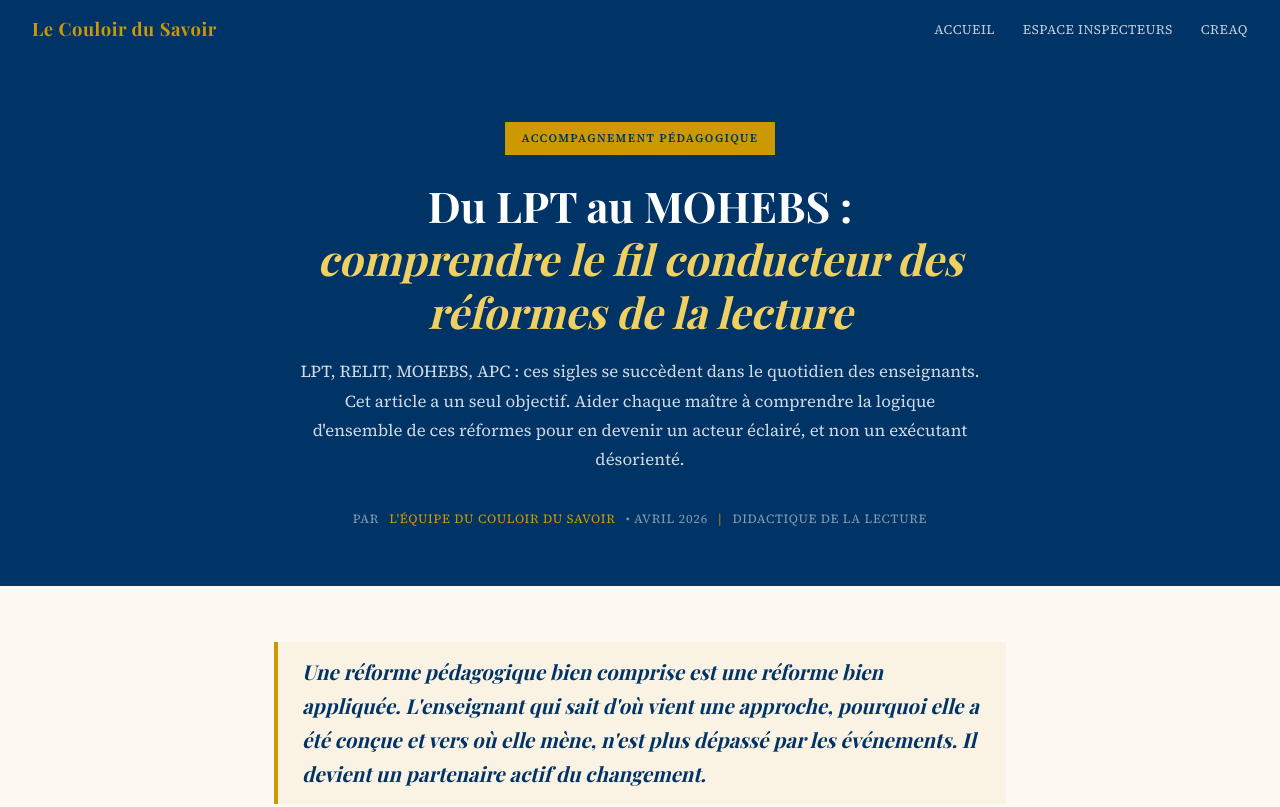
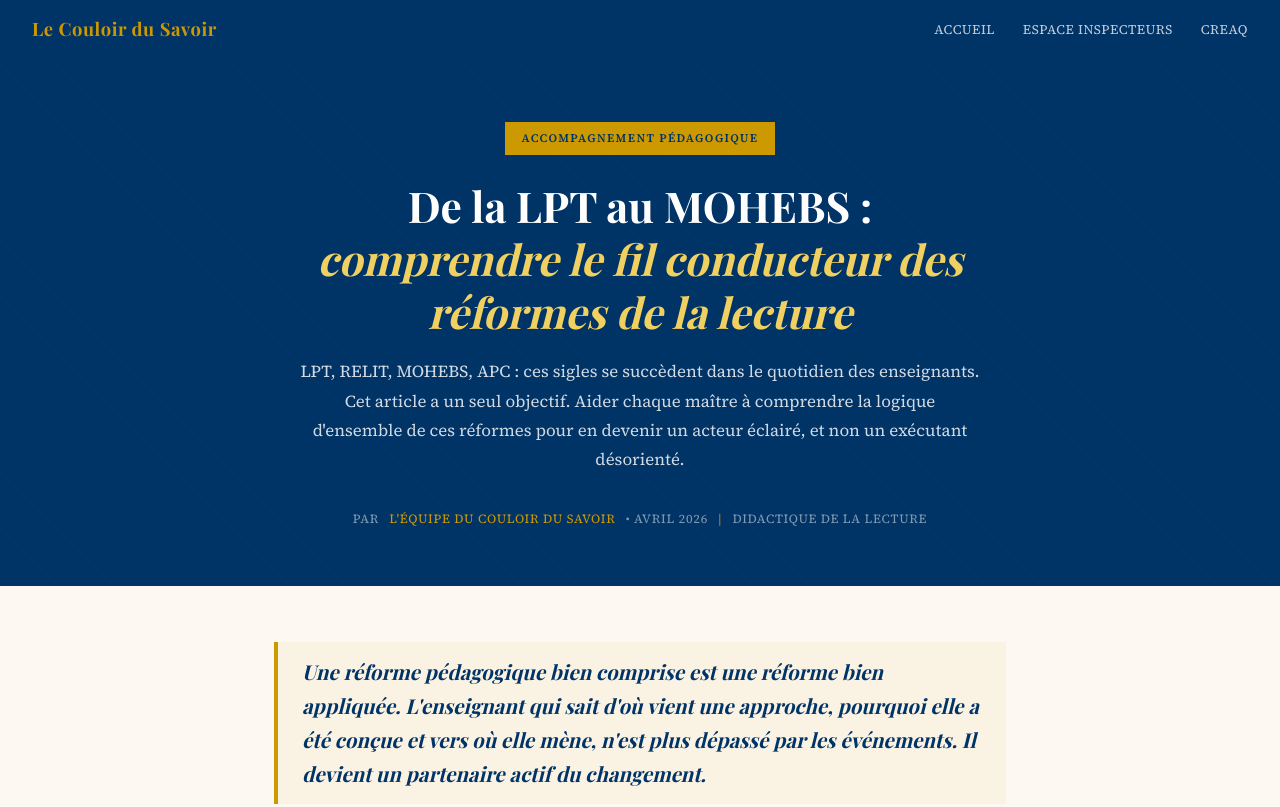
Before and after one commit to lecouloirdusavoir/lecouloirdusavoir, a plain HTML site: page article-lpt-relit-mohebs-senegal.html in a window 1280 px wide. Shown: the top 807 px of the page. Drawn offline with nearby package versions, Linux system fonts and the light colour scheme; a web font is replaced by a local one.

Commit message:
Update article-lpt-relit-mohebs-senegal.html

```diff
--- a/article-lpt-relit-mohebs-senegal.html
+++ b/article-lpt-relit-mohebs-senegal.html
@@ -3,12 +3,12 @@
 <head>
   <meta charset="UTF-8" />
   <meta name="viewport" content="width=device-width, initial-scale=1.0" />
-  <title>Du LPT au MOHEBS : comprendre le fil conducteur des réformes de la lecture au Sénégal | Le Couloir du Savoir</title>
+  <title>De la LPT au MOHEBS : comprendre le fil conducteur des réformes de la lecture au Sénégal | Le Couloir du Savoir</title>
   <meta name="description" content="LPT, RELIT, MOHEBS, APC : cet article aide l'enseignant à comprendre la cohérence du parcours réformateur sénégalais en matière de lecture et à s'y positionner sereinement." />
   <meta name="keywords" content="lecture Sénégal, LPT, RELIT, MOHEBS, APC, réforme lecture, enseignement bilingue, curriculum, Le Couloir du Savoir" />
   <link rel="canonical" href="https://lecouloirdusavoir.com/article-lpt-relit-mohebs-senegal.html"/>
   <meta property="og:url" content="https://lecouloirdusavoir.com/article-lpt-relit-mohebs-senegal.html"/>
-  <meta property="og:title" content="Du LPT au MOHEBS : comprendre le fil conducteur des réformes de la lecture au Sénégal" />
+  <meta property="og:title" content="De la LPT au MOHEBS : comprendre le fil conducteur des réformes de la lecture au Sénégal" />
   <meta property="og:description" content="Un article d'accompagnement pédagogique pour aider l'enseignant à se situer avec clarté et sérénité dans les réformes de la lecture." />
   <meta property="og:type" content="article" />
 
@@ -398,7 +398,7 @@
 <!-- ===== HERO ===== -->
 <section class="hero">
   <div class="hero-rubrique">Accompagnement pédagogique</div>
-  <h1>Du LPT au MOHEBS :<br><em>comprendre le fil conducteur des réformes de la lecture</em></h1>
+  <h1>De la LPT au MOHEBS :<br><em>comprendre le fil conducteur des réformes de la lecture</em></h1>
   <p class="hero-chapeau">
     LPT, RELIT, MOHEBS, APC : ces sigles se succèdent dans le quotidien des enseignants. Cet article a un seul objectif. Aider chaque maître à comprendre la logique d'ensemble de ces réformes pour en devenir un acteur éclairé, et non un exécutant désorienté.
   </p>
```
